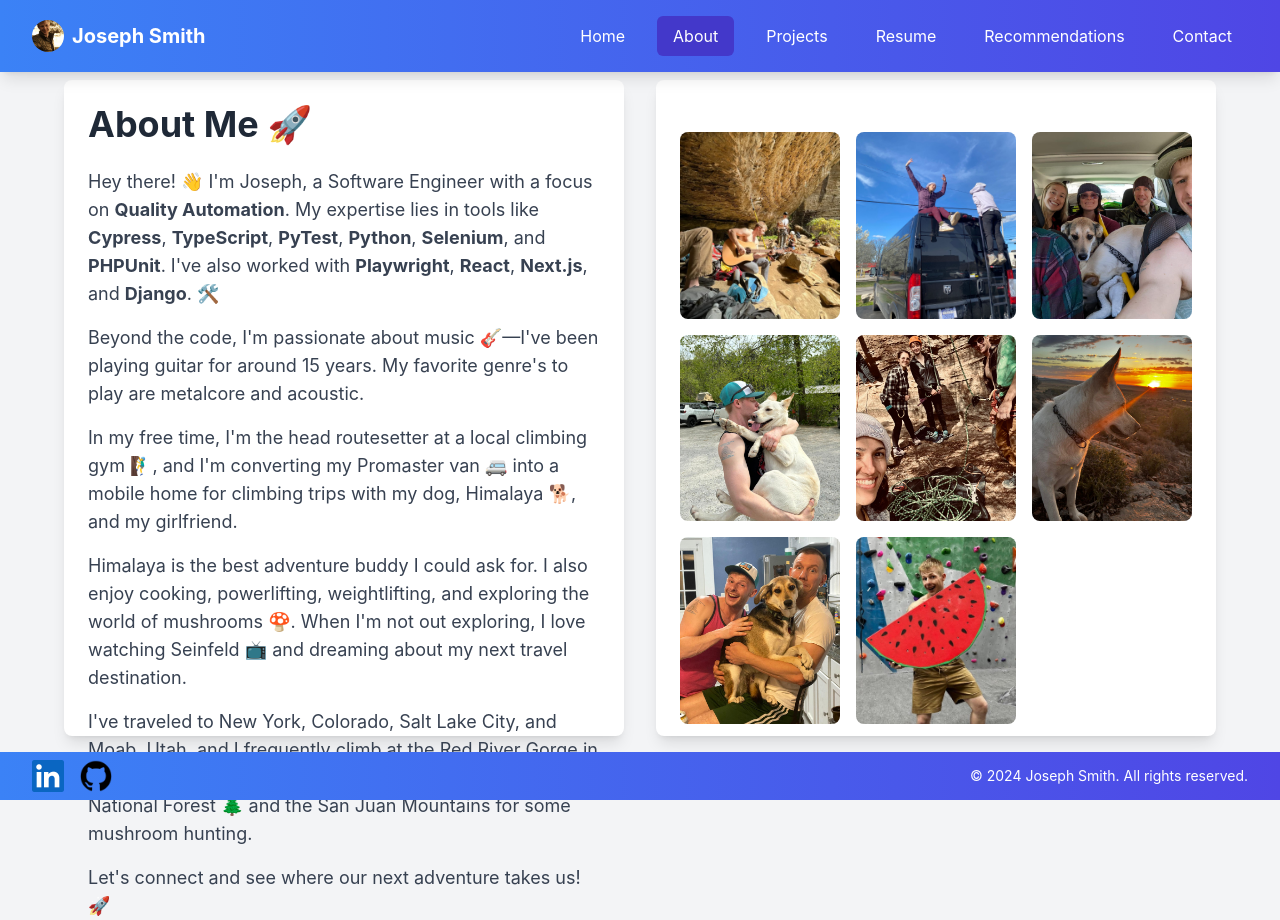
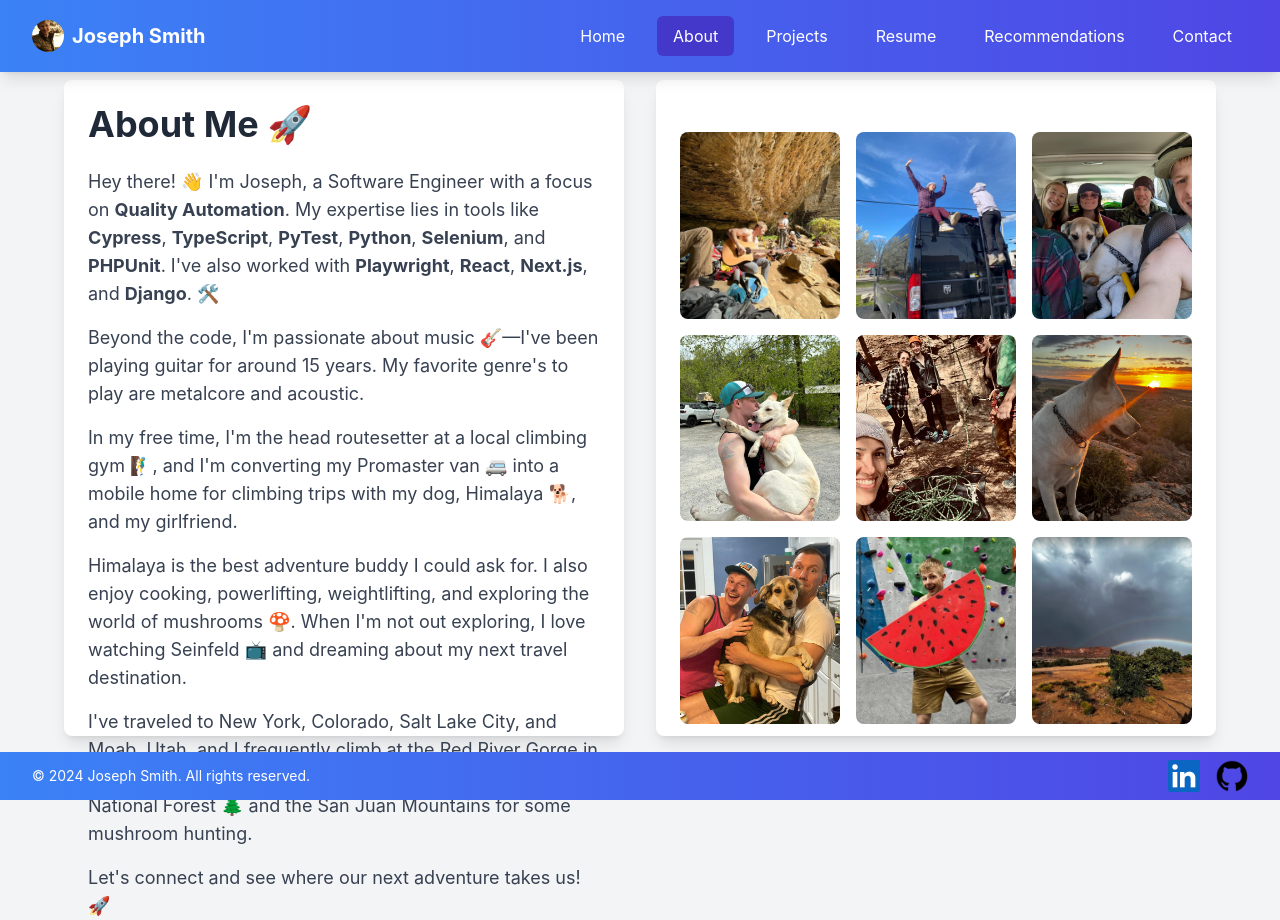
Before and after one commit to j-b-smith/joseph-smith-portfolio, a Next.js app: page /about in a window 1280 px wide. Built offline with nearby package versions, Linux system fonts and the light colour scheme.

Commit message:
adjust footer add image

```diff
--- a/components/Footer.tsx
+++ b/components/Footer.tsx
@@ -3,8 +3,11 @@ import Image from "next/image";
 
 const Footer = () => {
   return (
-    <footer className="fixed bottom-0 left-0 right-0 bg-gradient-to-r from-blue-500 to-indigo-600 text-center py-2">
+    <footer className="fixed bottom-0 left-0 right-0 bg-gradient-to-r from-blue-500 to-indigo-600 text-center py-2 border--100">
       <div className="container flex justify-between items-center px-6 max-h-12">
+        <p className="text-white text-sm">
+          &copy; {new Date().getFullYear()} Joseph Smith. All rights reserved.
+        </p>
         <div className="flex space-x-4">
           <Link
             href="https://linkedin.com/in/joseph-b-smith-eng"
@@ -33,9 +36,6 @@ const Footer = () => {
             />
           </Link>
         </div>
-        <p className="text-white text-sm">
-          &copy; {new Date().getFullYear()} Joseph Smith. All rights reserved.
-        </p>
       </div>
     </footer>
   );
--- a/components/ImageGallery.tsx
+++ b/components/ImageGallery.tsx
@@ -11,6 +11,7 @@ const ImageGallery: React.FC = () => {
     '/about/7.jpeg',
     '/about/8.jpeg',
     '/about/9.jpeg',
+    '/about/10.png',
   ];
 
   const [isModalOpen, setIsModalOpen] = useState(false);
```
Also changed, not shown: public/about/10.png (added).
